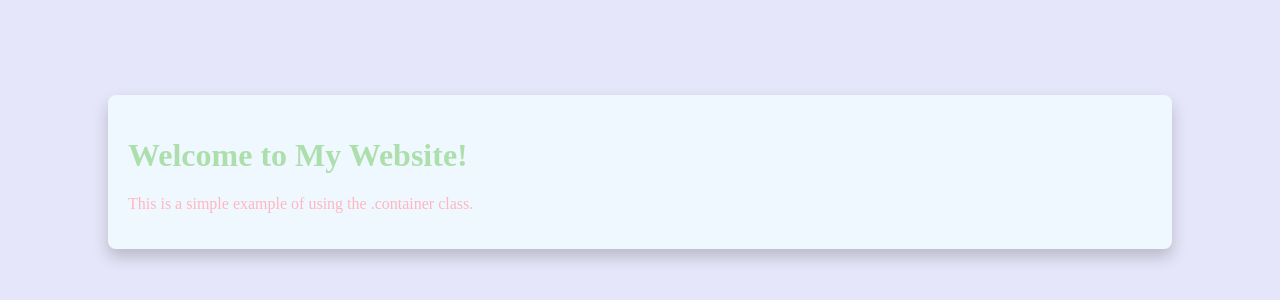
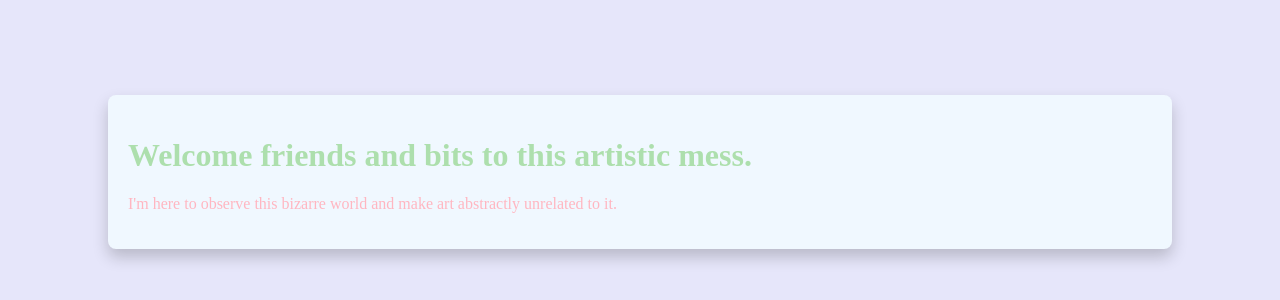
Before and after one commit to SkylrP/Graffiti, a plain HTML site: page index.html in a window 1280 px wide. Shown: the part 228-528 px from the top of the page. Drawn offline with Linux system fonts and the light colour scheme.

Commit message:
Update index.html
content update

```diff
--- a/index.html
+++ b/index.html
@@ -5,8 +5,8 @@
 </head>
 <body>
     <div class="container">
-        <h1>Welcome to My Website!</h1>
-        <p>This is a simple example of using the .container class.</p>
+        <h1>Welcome friends and bits to this artistic mess.</h1>
+        <p>I'm here to observe this bizarre world and make art abstractly unrelated to it.</p>
     </div>
 </body>
 </html>
```
